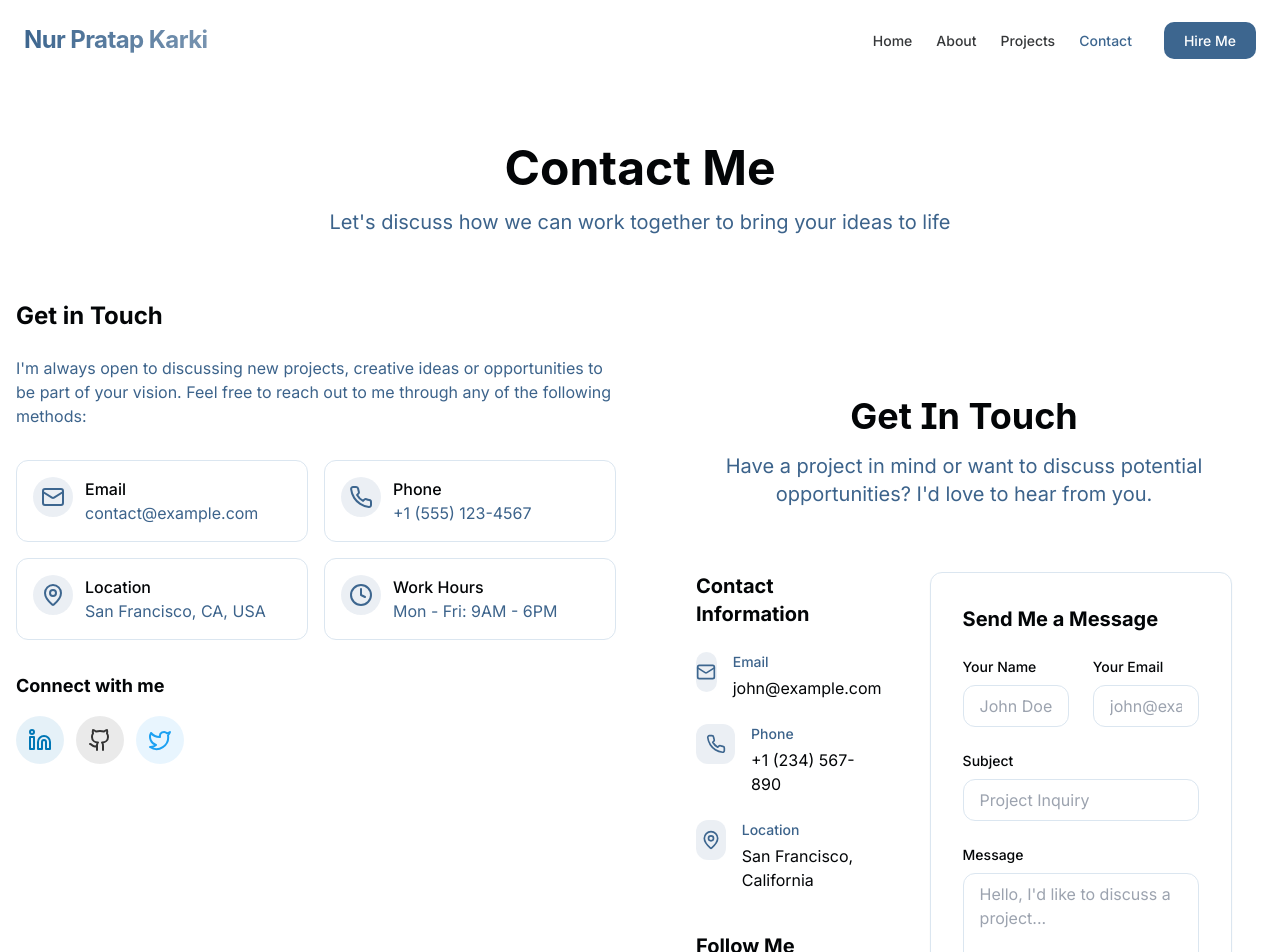
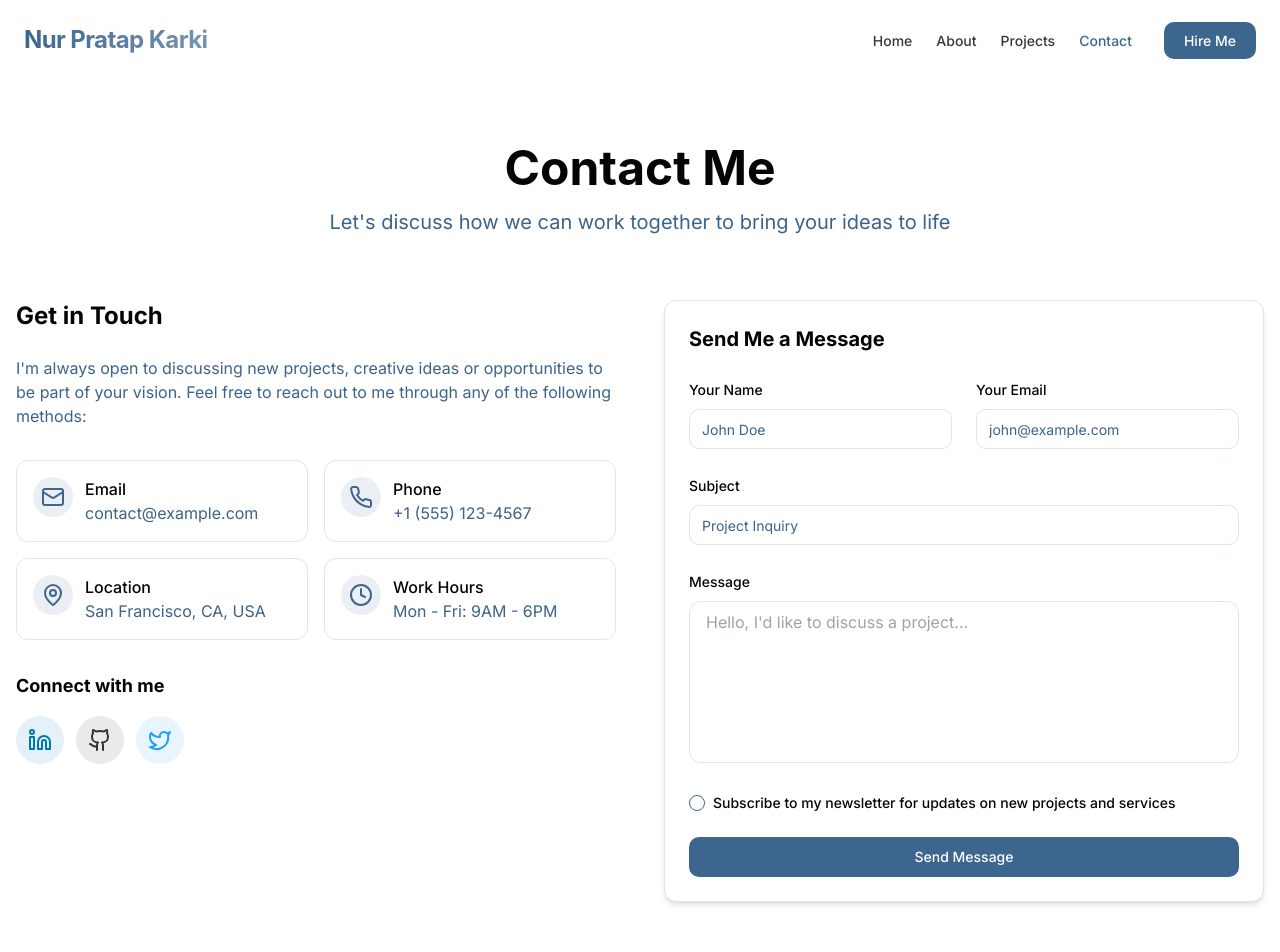
Before and after one commit to nurpratapkarki/personal-portfolio, a React (Vite) app: page /contact in a window 1280 px wide. Shown: the top 952 px of the page. Built offline with nearby package versions, Linux system fonts and the light colour scheme.

Commit message:
Fix: Contact page duplicate items
Refactor contact page to remove duplicate items and improve layout.

```diff
--- a/src/pages/ContactPage.tsx
+++ b/src/pages/ContactPage.tsx
@@ -5,8 +5,14 @@ import { useInView } from 'react-intersection-observer';
 import { useEffect } from 'react';
 import Header from '../components/layout/Header';
 import Footer from '../components/layout/Footer';
-import Contact from '../components/sections/Contact';
 import { Mail, Phone, MapPin, Clock, Linkedin, Github, Twitter } from 'lucide-react';
+import { Button } from '@/components/ui/button';
+import { Card, CardContent } from '@/components/ui/card';
+import { Input } from '@/components/ui/input';
+import { Label } from '@/components/ui/label';
+import { Checkbox } from '@/components/ui/checkbox';
+import { toast } from 'sonner';
+import { useState } from 'react';
 
 const ContactPage = () => {
   const controls = useAnimation();
@@ -75,6 +81,44 @@ const ContactPage = () => {
       color: "bg-[#1DA1F2]/10 text-[#1DA1F2] hover:bg-[#1DA1F2] hover:text-white"
     }
   ];
+
+  // Form state
+  const [formData, setFormData] = useState({
+    name: '',
+    email: '',
+    subject: '',
+    message: '',
+    subscribe: false
+  });
+
+  const [isSubmitting, setIsSubmitting] = useState(false);
+
+  const handleChange = (e: React.ChangeEvent<HTMLInputElement | HTMLTextAreaElement>) => {
+    const { name, value } = e.target;
+    setFormData(prev => ({ ...prev, [name]: value }));
+  };
+
+  const handleCheckboxChange = (checked: boolean) => {
+    setFormData(prev => ({ ...prev, subscribe: checked }));
+  };
+
+  const handleSubmit = (e: React.FormEvent) => {
+    e.preventDefault();
+    setIsSubmitting(true);
+
+    // Simulate form submission
+    setTimeout(() => {
+      setIsSubmitting(false);
+      setFormData({
+        name: '',
+        email: '',
+        subject: '',
+        message: '',
+        subscribe: false
+      });
+      toast.success('Message sent successfully! I will get back to you soon.');
+    }, 1500);
+  };
 
   return (
     <div className="min-h-screen flex flex-col">
@@ -162,7 +206,92 @@ const ContactPage = () => {
               animate={controls}
               variants={sectionVariants}
             >
-              <Contact />
+              <Card className="shadow-md">
+                <CardContent className="p-6">
+                  <h3 className="text-xl font-bold mb-6">Send Me a Message</h3>
+                  <form onSubmit={handleSubmit} className="space-y-6">
+                    <div className="grid grid-cols-1 sm:grid-cols-2 gap-6">
+                      <div className="space-y-2">
+                        <Label htmlFor="name">Your Name</Label>
+                        <Input
+                          id="name"
+                          name="name"
+                          value={formData.name}
+                          onChange={handleChange}
+                          required
+                          placeholder="John Doe"
+                        />
+                      </div>
+
+                      <div className="space-y-2">
+                        <Label htmlFor="email">Your Email</Label>
+                        <Input
+                          id="email"
+                          name="email"
+                          type="email"
+                          value={formData.email}
+                          onChange={handleChange}
+                          required
+                          placeholder="john@example.com"
+                        />
+                      </div>
+                    </div>
+
+                    <div className="space-y-2">
+                      <Label htmlFor="subject">Subject</Label>
+                      <Input
+                        id="subject"
+                        name="subject"
+                        value={formData.subject}
+                        onChange={handleChange}
+                        required
+                        placeholder="Project Inquiry"
+                      />
+                    </div>
+
+                    <div className="space-y-2">
+                      <Label htmlFor="message">Message</Label>
+                      <textarea
+                        id="message"
+                        name="message"
+                        value={formData.message}
+                        onChange={handleChange}
+                        required
+                        rows={6}
+                        className="w-full px-4 py-2 rounded-lg border border-border bg-background focus:outline-none focus:ring-2 focus:ring-primary/20 focus:border-primary transition-colors resize-none"
+                        placeholder="Hello, I'd like to discuss a project..."
+                      />
+                    </div>
+
+                    <div className="flex items-center space-x-2">
+                      <Checkbox
+                        id="subscribe"
+                        checked={formData.subscribe}
+                        onCheckedChange={handleCheckboxChange}
+                      />
+                      <Label htmlFor="subscribe" className="text-sm">
+                        Subscribe to my newsletter for updates on new projects and services
+                      </Label>
+                    </div>
+
+                    <Button
+                      type="submit"
+                      disabled={isSubmitting}
+                      className="w-full"
+                    >
+                      {isSubmitting ? (
+                        <>
+                          <svg className="animate-spin -ml-1 mr-2 h-4 w-4 text-white" xmlns="http://www.w3.org/2000/svg" fill="none" viewBox="0 0 24 24">
+                            <circle className="opacity-25" cx="12" cy="12" r="10" stroke="currentColor" strokeWidth="4"></circle>
+                            <path className="opacity-75" fill="currentColor" d="M4 12a8 8 0 018-8V0C5.373 0 0 5.373 0 12h4zm2 5.291A7.962 7.962 0 014 12H0c0 3.042 1.135 5.824 3 7.938l3-2.647z"></path>
+                          </svg>
+                          Sending...
+                        </>
+                      ) : "Send Message"}
+                    </Button>
+                  </form>
+                </CardContent>
+              </Card>
             </motion.div>
           </div>
 
```
